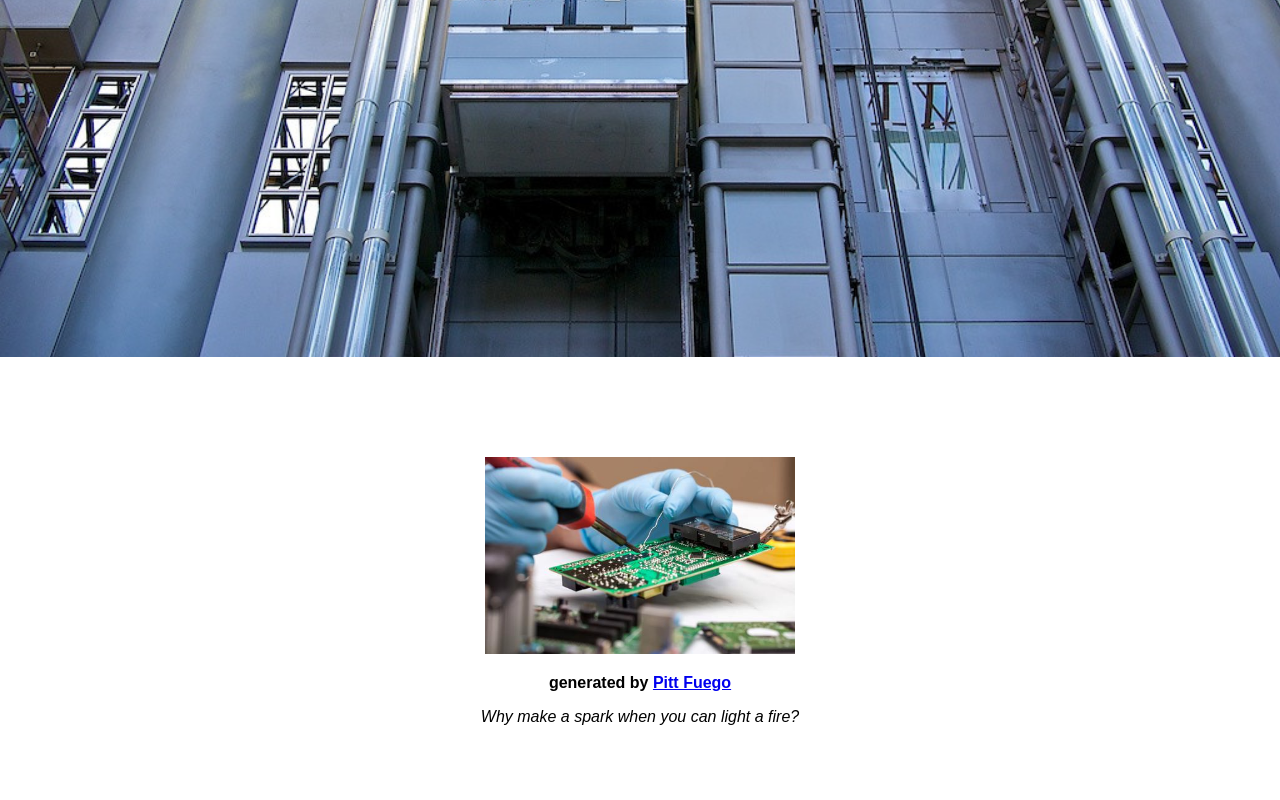
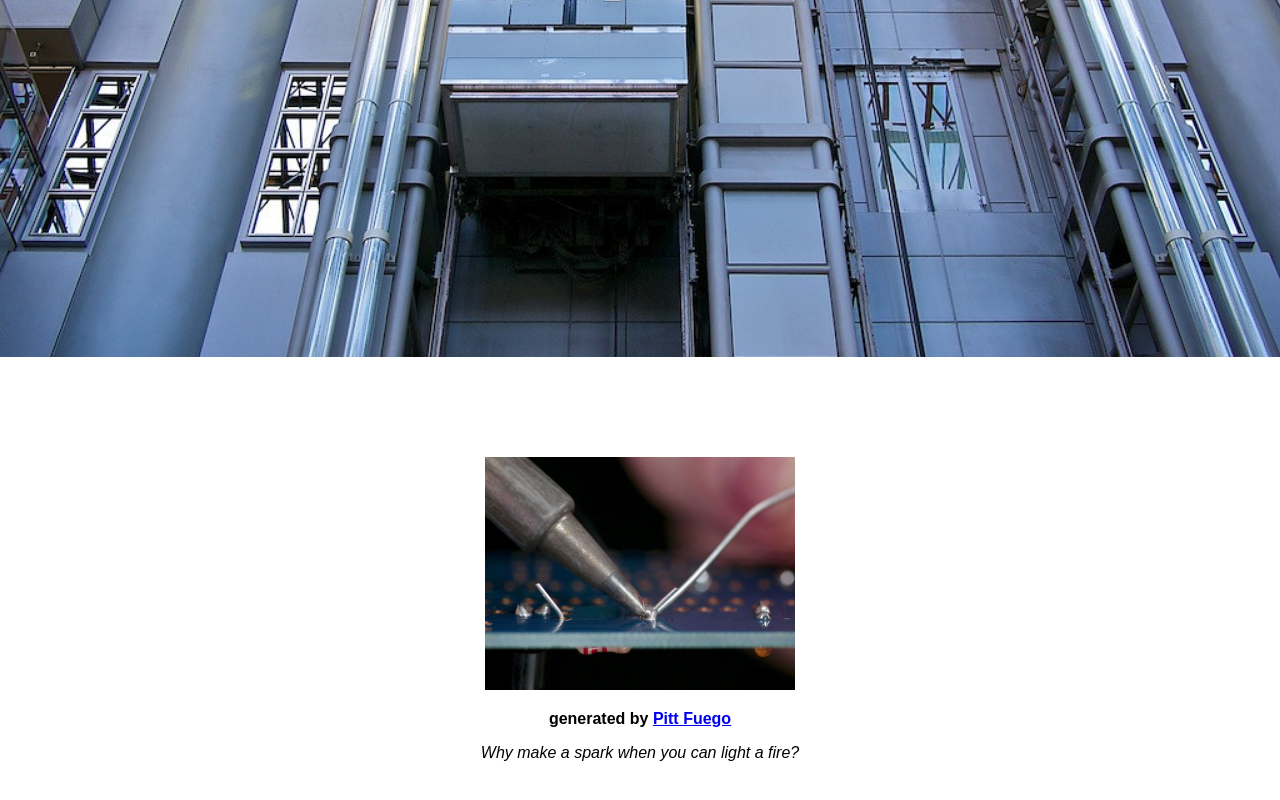
Before and after one commit to MarkCiora/SolderingElevatorPitch, a plain HTML site: page index.html in a window 1280 px wide. Shown: the part 5367-6167 px from the top of the page. Drawn offline with Linux system fonts and the light colour scheme.

Commit message:
Update index.html

```diff
--- a/index.html
+++ b/index.html
@@ -119,7 +119,7 @@ BTW. You can leave these faded comments be, or delete them. They are but road si
 
 
 <div id="logo">
-    <img src="hero.jpg" alt="image of elevator doors" style="max-width:25%;max-height:25%;">
+    <img src="solder_policy.jpg" alt="image of soldering for policy section" style="max-width:25%;max-height:25%;">
         <p><b>generated by <a href="https://pitt-fuego.github.io/Pitt-Fuego-Coding-Tools/">Pitt Fuego</a></b></p>
           <p><em>Why make a spark when you can light a fire?</em></p>
 </div>
```
